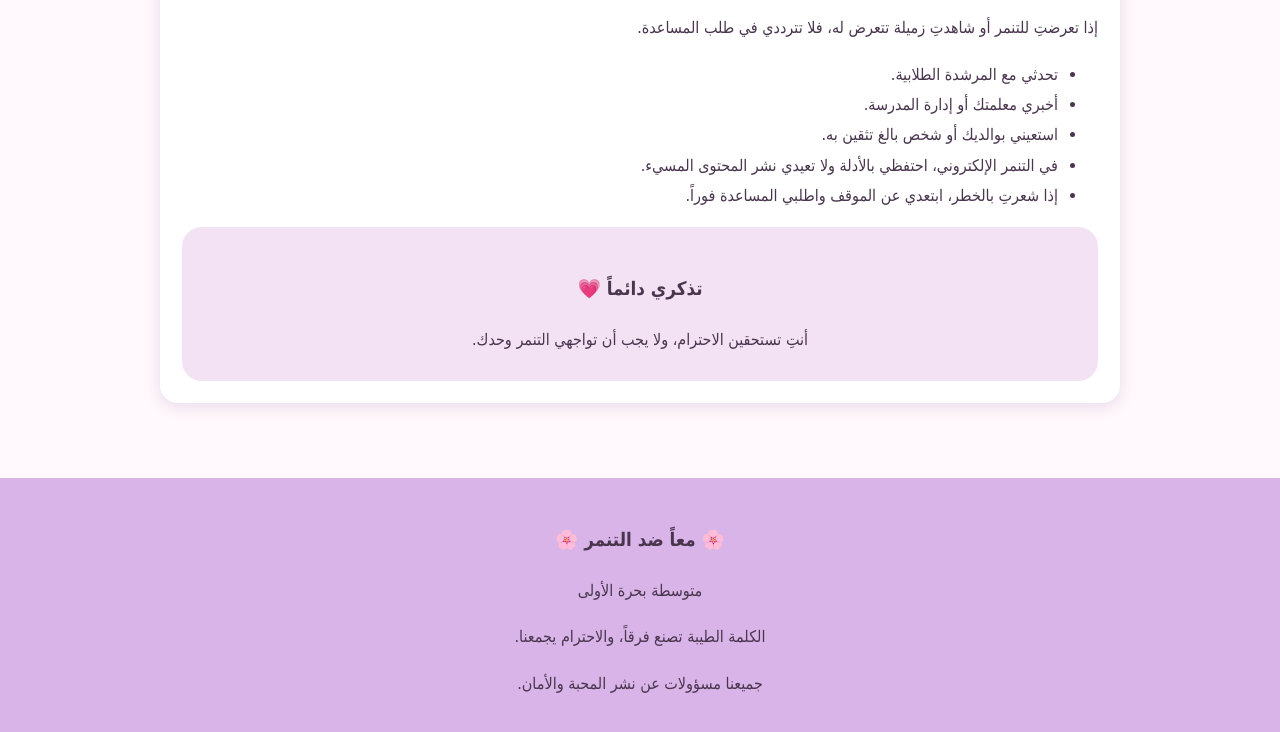
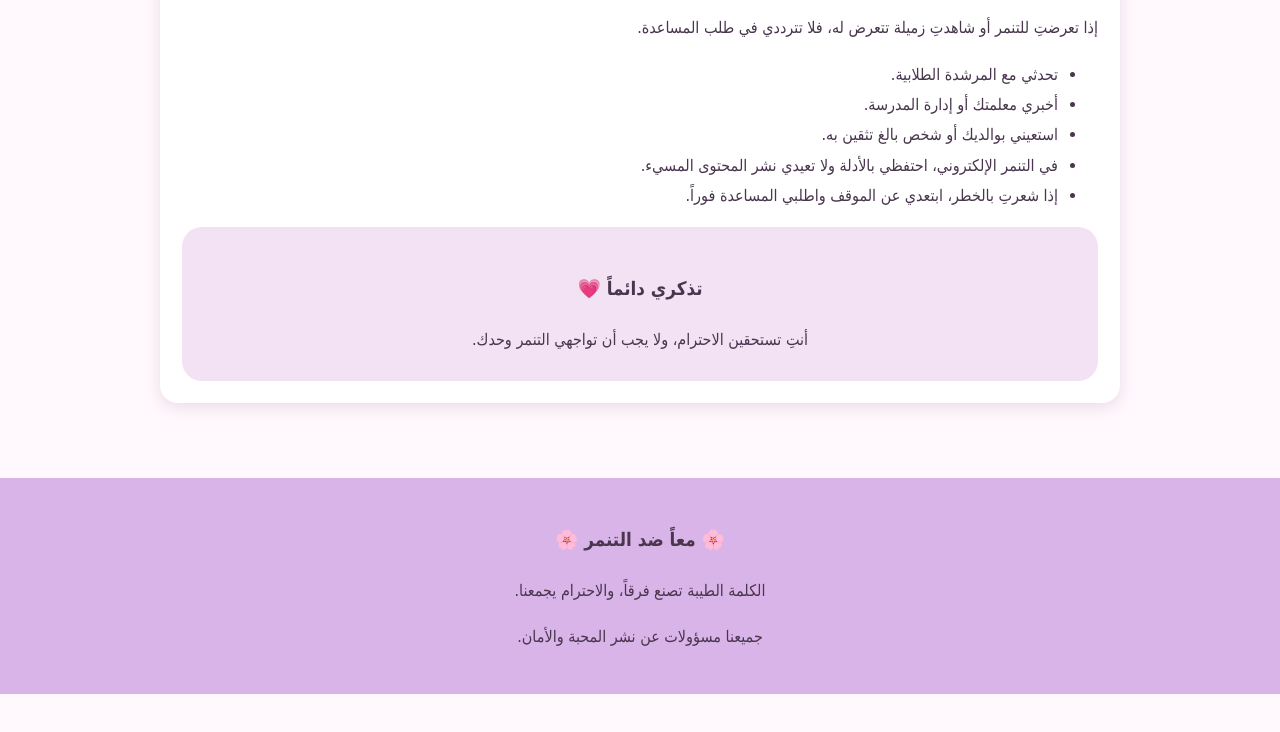
Before and after one commit to saeedhzz15-art/anti-bullying, a plain HTML site: page index.html in a window 1280 px wide. Shown: the part 4822-5554 px from the top of the page. After the commit the page ends 5516 px from the top, so only its background shows below. Drawn offline with Linux system fonts and the light colour scheme.

Commit message:
Update index.html

```diff
--- a/index.html
+++ b/index.html
@@ -145,7 +145,6 @@ footer{text-align:center;background:#d9b4e8;padding:25px;margin-top:40px}
 
 <footer>
 <h3>🌸 معاً ضد التنمر 🌸</h3>
-<p>متوسطة بحرة الأولى</p>
 <p>الكلمة الطيبة تصنع فرقاً، والاحترام يجمعنا.</p>
 <p>جميعنا مسؤولات عن نشر المحبة والأمان.</p>
 </footer>
```
